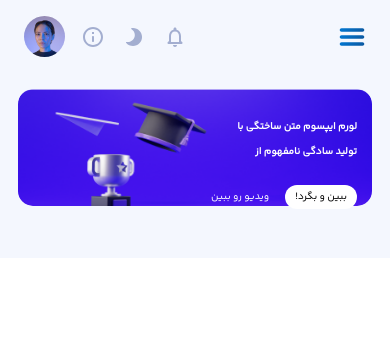
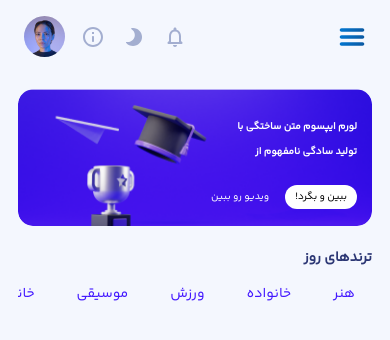
Before and after one commit to Parsahabibi/AdminPanel, a plain HTML site: page pages/MarketPage.html in a window 390 px wide. Drawn offline with Linux system fonts and the light colour scheme; files whose address does not match are found by name.

Commit message:
60% TitleShoppingCards MarketPage for Desktop and Mobile Done

```diff
--- a/assets/scss/component/_Market.scss
+++ b/assets/scss/component/_Market.scss
@@ -21,7 +21,7 @@
           position: relative;
           width: 100%;
           height: 137px;
-          padding-bottom: 20px;
+          margin-bottom: 20px;
           .Mobile {
             display: block;
             width: 100%;
@@ -175,6 +175,71 @@
 
         }
 
+        .trendsOfTheDay{
+          .TitleShoppingCards{
+            width: 100%;
+
+            .Trend{
+              color: map-get($primary , primary);
+              padding-bottom: 8px;
+              white-space: nowrap;
+              @media screen and (min-width: 900px) {
+                display: none;
+              }
+            }
+
+            .TrendDesktop{
+              color: map-get($primary , primary);
+              display: none;
+              white-space: nowrap;
+              @media screen and (min-width: 900px) {
+                display: block;
+              }
+            }
+
+            .ItemsTrend{
+              @include flex(row , center , flex-start , nowrap);
+              overflow-x: scroll;
+              gap: 8px;
+
+              .ItemTrend{
+                padding: 4px 17px;
+                h6{
+                  color: map-get($primary , main);
+                }
+
+                .none{
+                  display: block;
+                  @media screen and (min-width: 1200px) {
+                    display: none;
+                  }
+                }
+
+                @media screen and (min-width: 900px) {
+
+                  padding: 4px 26px;
+                }
+
+              }
+
+              @media screen and (min-width: 900px) {
+                gap: 47px;
+              }
+
+            }
+
+            @media screen and (min-width: 1200px) {
+              @include flex(row , center , space-between , nowrap);
+            }
+            @media screen and (min-width: 1536px) {
+              padding: 0 20px;
+            }
+          }
+
+
+
+        }
+
         @media screen and (min-width: 1200px) {
           width: 66%;
         }
--- a/pages/MarketPage.html
+++ b/pages/MarketPage.html
@@ -117,6 +117,33 @@
                         </div>
                     </div>
                 </div>
+                <div class="trendsOfTheDay">
+                    <div class="TitleShoppingCards">
+                        <h6 class="medium Trend">ترندهای روز</h6>
+                        <h2 class="medium TrendDesktop">ترندهای روز</h2>
+                        <div class="ItemsTrend">
+                            <div class="ItemTrend">
+                                <h6 class="small">هنر</h6>
+                            </div>
+                            <div class="ItemTrend">
+                                <h6 class="small">خانواده</h6>
+                            </div>
+                            <div class="ItemTrend">
+                                <h6 class="small">ورزش</h6>
+                            </div>
+                            <div class="ItemTrend">
+                                <h6 class="small">موسیقی</h6>
+                            </div>
+                            <div class="ItemTrend">
+                                <h6 class="small none">خانواده</h6>
+                            </div>
+                            <div class="ItemTrend">
+                                <h6 class="small none">ورزش</h6>
+                            </div>
+                        </div>
+                    </div>
+                    <div class="ShoppingCards"></div>
+                </div>
             </div>
             <div class="SideBarMarket"></div>
         </div>
```
Also changed, not shown: assets/css/main.css, 1 other file.
